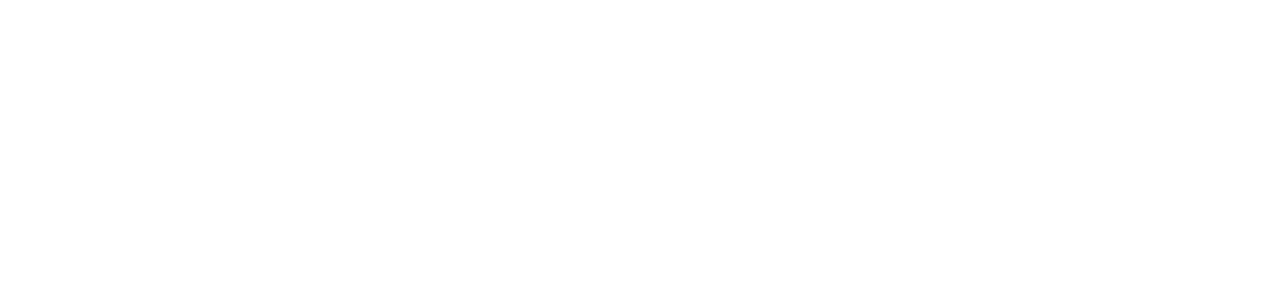
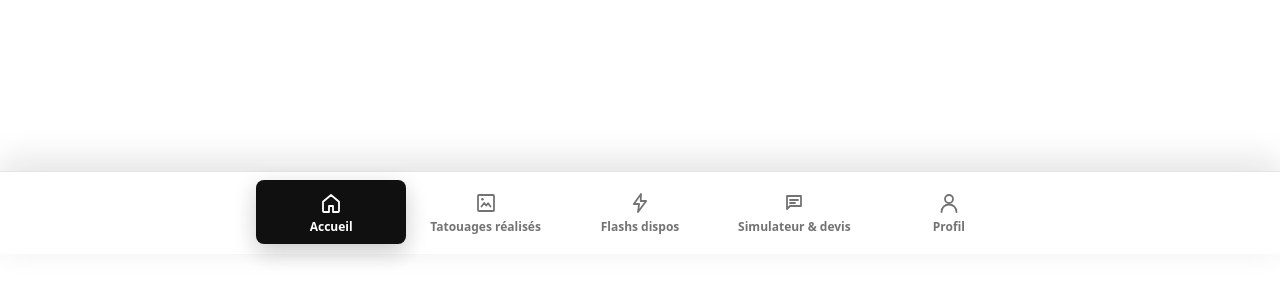
Before and after one commit to Mahmoudisab-blip/bgrumpy-site, a Next.js app: page / in a window 1280 px wide. Shown: the part 546-846 px from the top of the page. Before the commit the page ends 800 px from the top, so only its background shows below. Built offline with nearby package versions, Linux system fonts and the light colour scheme.

Commit message:
auto save 2026-04-18 10:17:09

```diff
--- a/src/app/layout.tsx
+++ b/src/app/layout.tsx
@@ -1,4 +1,5 @@
 import type { Metadata } from "next";
+import Navbar from "@/src/components/Navbar";
 import "./globals.css";
 
 export const metadata: Metadata = {
@@ -13,7 +14,12 @@
 }>) {
   return (
     <html lang="fr">
-      <body>{children}</body>
+      <body>
+        <div className="min-h-screen pb-[calc(5.75rem+env(safe-area-inset-bottom))]">
+          {children}
+        </div>
+        <Navbar />
+      </body>
     </html>
   );
 }
--- /dev/null
+++ b/src/app/profil/page.tsx
@@ -0,0 +1,3 @@
+export default function ProfilPage() {
+  return <main className="min-h-screen bg-white" aria-label="Page profil" />;
+}
--- a/src/components/Navbar.tsx
+++ b/src/components/Navbar.tsx
@@ -2,87 +2,127 @@
 
 import Link from "next/link";
 import { usePathname } from "next/navigation";
-import { useState } from "react";
-import { navLinks, studioInfo } from "@/src/data/site";
+
+const navItems = [
+  {
+    href: "/",
+    label: "Accueil",
+    icon: "home",
+  },
+  {
+    href: "/portfolio",
+    label: "Tatouages réalisés",
+    shortLabel: "Réalisés",
+    icon: "portfolio",
+  },
+  {
+    href: "/flash",
+    label: "Flashs dispos",
+    shortLabel: "Flashs",
+    icon: "flash",
+  },
+  {
+    href: "/devis",
+    label: "Simulateur & devis",
+    shortLabel: "Devis",
+    icon: "quote",
+  },
+  {
+    href: "/profil",
+    label: "Profil",
+    icon: "profile",
+  },
+] as const;
+
+type NavIconName = (typeof navItems)[number]["icon"];
 
 export default function Navbar() {
-  const [open, setOpen] = useState(false);
   const pathname = usePathname();
 
   return (
-    <header className="sticky top-0 z-50 border-b hairline bg-[rgba(255,253,248,0.78)] backdrop-blur-xl">
-      <div className="container-wide flex items-center justify-between py-4">
-        <Link
-          href="/"
-          className="flex flex-col leading-none"
-          onClick={() => setOpen(false)}
-          aria-label="Accueil B.Grumpy Tattoo"
-        >
-          <span className="text-base font-black uppercase text-[color:var(--ink)]">
-            {studioInfo.name}
-          </span>
-          <span className="mt-1 hidden text-xs font-medium text-[color:var(--muted)] sm:inline">
-            Studio privé
-          </span>
-        </Link>
+    <nav
+      aria-label="Navigation principale"
+      className="fixed inset-x-0 bottom-0 z-50 border-t border-neutral-200 bg-white/95 px-2 pb-[calc(0.6rem+env(safe-area-inset-bottom))] pt-2 shadow-[0_-10px_35px_rgba(16,16,16,0.12)] backdrop-blur-xl"
+    >
+      <ul className="mx-auto grid max-w-3xl grid-cols-5 gap-1">
+        {navItems.map((item) => {
+          const isActive =
+            pathname === item.href ||
+            (item.href !== "/" && pathname.startsWith(`${item.href}/`));
 
-        <nav className="hidden items-center gap-6 lg:flex" aria-label="Navigation principale">
-          {navLinks.map((link) => (
-            <Link
-              key={link.href}
-              href={link.href}
-              className={`text-sm font-semibold transition hover:text-[color:var(--ink)] ${
-                pathname === link.href ? "text-[color:var(--ink)]" : "text-[color:var(--muted)]"
-              }`}
-            >
-              {link.label}
-            </Link>
-          ))}
-        </nav>
-
-        <div className="hidden items-center gap-3 lg:flex">
-          <Link href="/devis" className="btn btn-primary px-4 py-2">
-            Demander un devis
-          </Link>
-        </div>
-
-        <button
-          type="button"
-          onClick={() => setOpen(!open)}
-          className="inline-flex h-11 w-11 items-center justify-center rounded-lg border hairline bg-[color:var(--paper)] text-[color:var(--ink)] shadow-sm transition hover:border-[color:var(--ink)] lg:hidden"
-          aria-expanded={open}
-          aria-controls="mobile-navigation"
-          aria-label={open ? "Fermer le menu" : "Ouvrir le menu"}
-        >
-          <span aria-hidden="true" className="grid gap-1">
-            <span className={`block h-0.5 w-5 bg-current transition ${open ? "translate-y-1.5 rotate-45" : ""}`} />
-            <span className={`block h-0.5 w-5 bg-current transition ${open ? "opacity-0" : ""}`} />
-            <span className={`block h-0.5 w-5 bg-current transition ${open ? "-translate-y-1.5 -rotate-45" : ""}`} />
-          </span>
-        </button>
-      </div>
-
-      {open ? (
-        <div id="mobile-navigation" className="border-t hairline bg-[rgba(255,253,248,0.96)] pb-5 lg:hidden">
-          <nav className="container-wide flex flex-col gap-2 pt-4" aria-label="Navigation mobile">
-            {navLinks.map((link) => (
+          return (
+            <li key={item.href}>
               <Link
-                key={link.href}
-                href={link.href}
-                onClick={() => setOpen(false)}
-                className={`rounded-lg px-4 py-3 text-sm font-semibold transition hover:bg-[color:var(--paper-soft)] ${
-                  pathname === link.href ? "bg-[color:var(--paper-soft)] text-[color:var(--ink)]" : "text-[color:var(--muted)]"
+                href={item.href}
+                aria-current={isActive ? "page" : undefined}
+                className={`flex min-h-16 flex-col items-center justify-center gap-1 rounded-lg px-1 text-center text-[0.68rem] font-bold leading-tight transition focus-visible:outline focus-visible:outline-2 focus-visible:outline-offset-2 focus-visible:outline-[#d72d2d] sm:text-xs ${
+                  isActive
+                    ? "bg-[#101010] text-white shadow-[0_8px_22px_rgba(16,16,16,0.22)]"
+                    : "text-neutral-500 hover:bg-neutral-100 hover:text-neutral-950"
                 }`}
               >
-                {link.label}
+                <NavIcon name={item.icon} />
+                <span className="block max-w-full">
+                  {"shortLabel" in item ? (
+                    <>
+                      <span className="sm:hidden">{item.shortLabel}</span>
+                      <span className="hidden sm:inline">{item.label}</span>
+                    </>
+                  ) : (
+                    item.label
+                  )}
+                </span>
               </Link>
-            ))}
-            <Link href="/devis" onClick={() => setOpen(false)} className="btn btn-primary mt-2">
-              Demander un devis
-            </Link>
-          </nav>
-        </div>
-      ) : null}
-    </header>
+            </li>
+          );
+        })}
+      </ul>
+    </nav>
   );
 }
+
+function NavIcon({ name }: { name: NavIconName }) {
+  const sharedClasses = "h-5 w-5 sm:h-6 sm:w-6";
+
+  if (name === "home") {
+    return (
+      <svg className={sharedClasses} viewBox="0 0 24 24" aria-hidden="true" fill="none">
+        <path d="M4 10.7 12 4l8 6.7V20a1 1 0 0 1-1 1h-5v-6h-4v6H5a1 1 0 0 1-1-1v-9.3Z" stroke="currentColor" strokeWidth="1.8" strokeLinejoin="round" />
+      </svg>
+    );
+  }
+
+  if (name === "portfolio") {
+    return (
+      <svg className={sharedClasses} viewBox="0 0 24 24" aria-hidden="true" fill="none">
+        <path d="M5 4h14a1 1 0 0 1 1 1v14a1 1 0 0 1-1 1H5a1 1 0 0 1-1-1V5a1 1 0 0 1 1-1Z" stroke="currentColor" strokeWidth="1.8" />
+        <path d="M7.5 15.5 10.2 12l2.1 2.5 1.8-2.2 2.4 3.2" stroke="currentColor" strokeWidth="1.8" strokeLinecap="round" strokeLinejoin="round" />
+        <path d="M8.4 8.2h.1" stroke="currentColor" strokeWidth="2.4" strokeLinecap="round" />
+      </svg>
+    );
+  }
+
+  if (name === "flash") {
+    return (
+      <svg className={sharedClasses} viewBox="0 0 24 24" aria-hidden="true" fill="none">
+        <path d="M13 3 5.8 13h5.3L10 21l8.2-11h-5.5L13 3Z" stroke="currentColor" strokeWidth="1.8" strokeLinecap="round" strokeLinejoin="round" />
+      </svg>
+    );
+  }
+
+  if (name === "quote") {
+    return (
+      <svg className={sharedClasses} viewBox="0 0 24 24" aria-hidden="true" fill="none">
+        <path d="M5 5h14v10H8l-3 3V5Z" stroke="currentColor" strokeWidth="1.8" strokeLinejoin="round" />
+        <path d="M8 9h8M8 12h5" stroke="currentColor" strokeWidth="1.8" strokeLinecap="round" />
+      </svg>
+    );
+  }
+
+  return (
+    <svg className={sharedClasses} viewBox="0 0 24 24" aria-hidden="true" fill="none">
+      <path d="M12 12a4 4 0 1 0 0-8 4 4 0 0 0 0 8Z" stroke="currentColor" strokeWidth="1.8" />
+      <path d="M4.5 21a7.5 7.5 0 0 1 15 0" stroke="currentColor" strokeWidth="1.8" strokeLinecap="round" />
+    </svg>
+  );
+}
```
